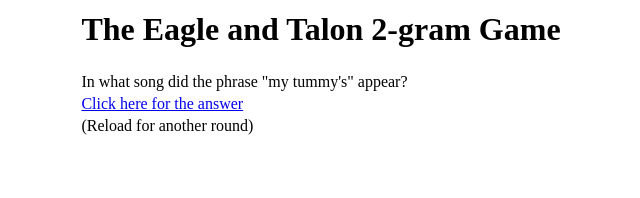
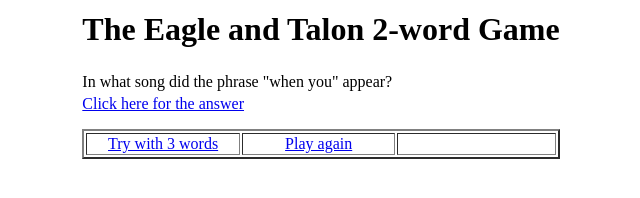
Before and after one commit to grahnian/eat-game, a plain HTML site: page eat-game.html in a window 1280 px wide. Shown: the whole page, without its empty margins (319-959 px from the left). Drawn offline with Linux system fonts and the light colour scheme.

Commit message:
added word choice, replay options

```diff
--- a/eat-game.html
+++ b/eat-game.html
@@ -2,26 +2,35 @@
 	<head>
 		<script src="./eat-lyrics.js" type="text/javascript"></script>
 		<script type="text/javascript">
-			var pairwise = {};
+			var count = 2;
+
+			var populate = function(grams) {
+				var reverseIndex = {};
 				for (i = 0; i < lyrics.length; i++) {
 					var lines = lyrics[i].lines;
 					for (j = 0; j < lines.length; j++) {
 						var words = lines[j].split(" ");
 
-					for (k = 0; k < words.length - 1; k++) {
-						var pair = words[k] + " " + words[k+1];
-						if (pair in pairwise) {
-							if (pairwise[pair].indexOf(lyrics[i].title) < 0) {
-								pairwise[pair].push(lyrics[i].title);
+						for (k = 0; k < words.length - (grams - 1); k++) {
+							var groupArr = words.slice(k, k + grams);
+							var group = ("" + groupArr).replace(/,/g, " ");
+
+							if (group in reverseIndex) {
+								if (reverseIndex[group].indexOf(lyrics[i].title) < 0) {
+									reverseIndex[group].push(lyrics[i].title);
 								}
 							}
 							else {
-							pairwise[pair] = [lyrics[i].title];
+								reverseIndex[group] = [lyrics[i].title];
 							}
 						}
 					}
 				}
+				return reverseIndex;
+			};
+			reverseIndex = populate(count);
 
+			//via http://stackoverflow.com/questions/2532218/pick-random-property-from-a-javascript-object
 			var randomProperty = function (obj) {
 			    var keys = Object.keys(obj)
 			    return keys[ keys.length * Math.random() << 0];
@@ -36,27 +45,54 @@
 			var setText = function (id, text) {
 				var y = document.getElementById(id);
 				y.innerHTML = text;
+			};
+			var reset = function() {
+				reverseIndex = populate(count);
+				key = randomProperty(reverseIndex);
+				value = reverseIndex[key];
+				plural = value.length > 1 ? "s" : "";
+
+				setText("countBox", count);
+				setText("pluralBox", plural);
+				setText("phraseBox", key);
+				setText("answer", "<a onclick=\"setText('answer', 'A: ' + prettyPrint(value))\" href=\"javascript:void(0)\">Click here for the answer</a>");
+				if (count < 8) {
+					setText("moreBox", "<a onclick=\"count++; reset();\" href=\"javascript:void(0)\">Try with " + (count + 1) + " words</a>");
 				}
+				else {
+					setText("moreBox", "&nbsp;");
+				}
+				if (count > 2) {
+					setText("lessBox", "<a onclick=\"count--; reset();\" href=\"javascript:void(0)\">Try with " + (count - 1) + " words</a>");
+				}
+				else {
+					setText("lessBox", "&nbsp;");
+				}
+			};
 		</script>
 	</head>
 	<body>
-		<script>
-			var key = randomProperty(pairwise);
-			var value = pairwise[key];
-			var plural = value.length > 1 ? "s" : "";
-		</script>
 		<table align="center">
 		<th>
-			<h1>The Eagle and Talon 2-gram Game</h1>
+			<h1>The Eagle and Talon <span id="countBox"></span>-word Game</h1>
 		</th>
 		<tr><td>
-		In what song<script>document.write(plural)</script> did the phrase "<script>
-			document.write(key);
-		</script>" appear?</td></tr>
+		In what song<span id="pluralBox"></span> did the phrase "<span id="phraseBox"></span>" appear?</td></tr>
 		<tr><td id="answer">
 		<a onclick="setText('answer', 'A: ' + prettyPrint(value))" href="javascript:void(0)">Click here for the answer</a>
 		</td></tr>
-		<tr><td>(Reload for another round)</td></tr>
+		<tr height="10"/>
+		<tr><td>
+		<table width="100%" border="2">
+		<tr>
+		<td align="center" width="33%" id="moreBox"></td>
+		<td align="center" width="33%"><a onclick="reset()" href="javascript:void(0)">Play again</a></td>
+		<td align="center" id="lessBox"></td>
+		</td></tr>
 		</table>
+		</table>
+		<script>
+			reset();
+		</script>
 	</body>
 </html>
```
Lines whose indentation alone changed are shown as unchanged.
